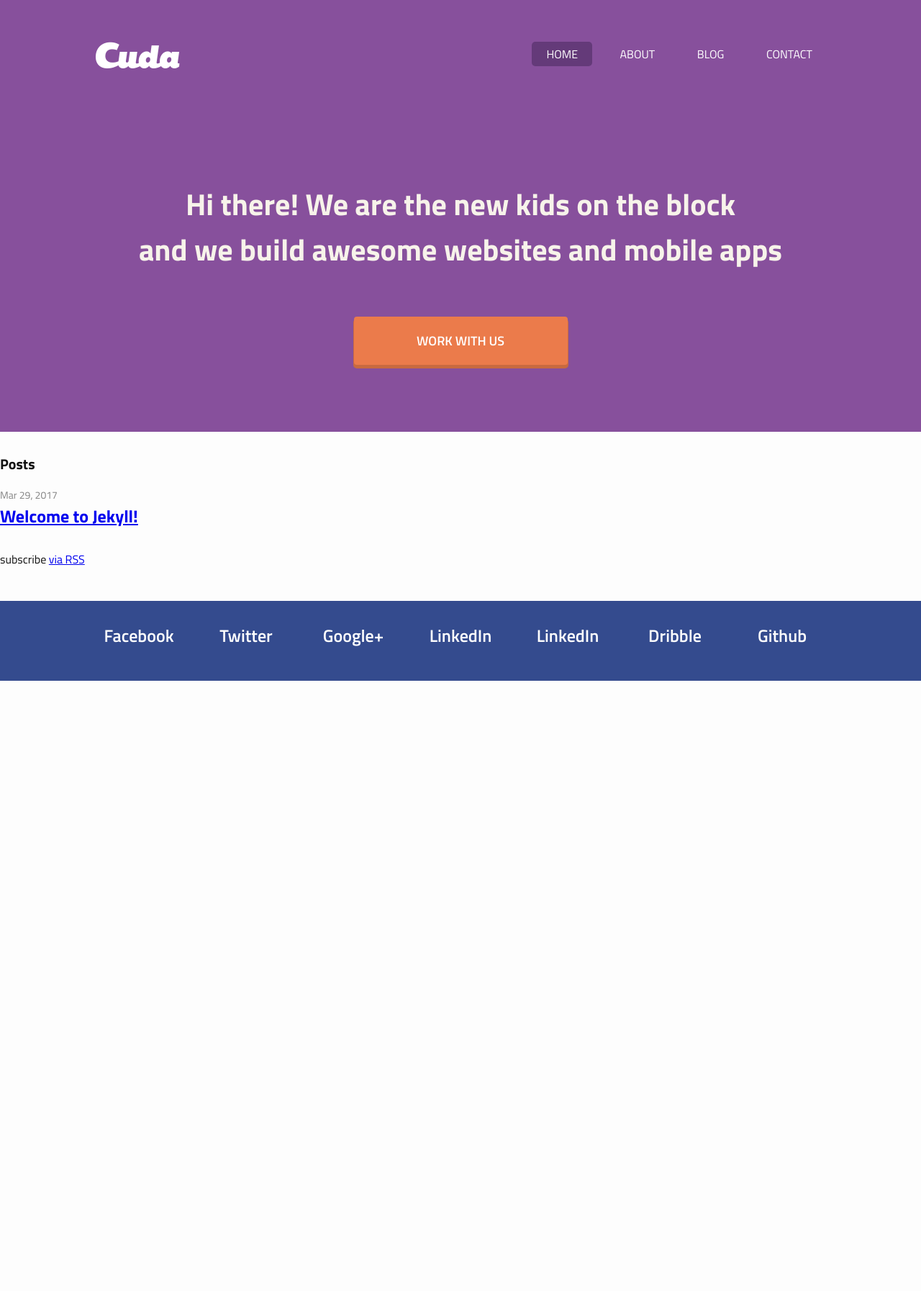
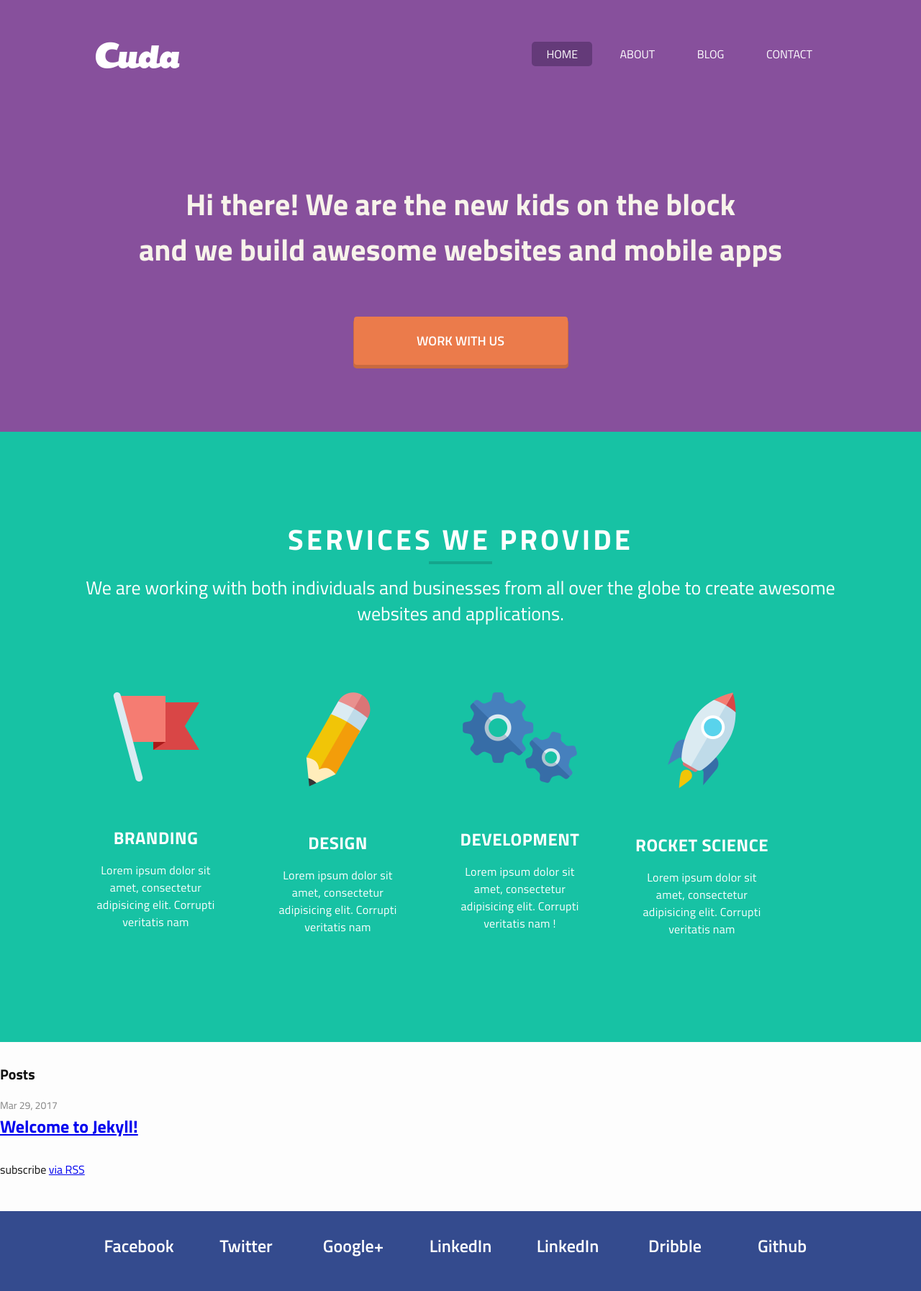
Before and after one commit to HunterJS-bit/Jekyll-, a Jekyll site: the page built from index.md, in a window 1280 px wide. Shown: the whole page at 72% size. Built offline with Jekyll 4.4.1, drawn with Linux system fonts in a browser that asks for light colours; before the commit the page ends 946 px from its top, so only the background shows below that.

Commit message:
Services section done

```diff
--- /dev/null
+++ b/_includes/out_team.html
@@ -0,0 +1 @@
+<h1>Meet our Team</h1>
--- /dev/null
+++ b/_includes/services.html
@@ -0,0 +1,61 @@
+<section id="services">
+
+	<div class="container">
+		<div class="service-heading center-verticaly">
+
+			<h2 class = "secondary-heading">Services we provide<h2>
+			<p class = "secondary description">We are working with both individuals and businesses from all over the globe to create awesome
+			websites and applications.</p>
+		</div>
+
+	<div class="our-services">
+			<div class="row center-verticaly">
+
+				<div class="service-block">
+						<div class = "center">
+							<img src="../assets/img/flag.png">
+						</div>
+
+					<h3>Branding</h3>
+					<p>Lorem ipsum dolor sit amet, consectetur adipisicing elit. Corrupti veritatis nam </p>
+				</div>
+
+				<div class="service-block">
+					<div class="center">
+						<img src="../assets/img/pen.png">
+					</div>
+
+					<h3>Design</h3>
+					<p>Lorem ipsum dolor sit amet, consectetur adipisicing elit. Corrupti veritatis nam </p>
+				</div>
+
+				<div class="service-block">
+					<div class="center">
+						<img src="../assets/img/wheels.png">
+					</div>
+
+					<h3>Development</h3>
+					<p>Lorem ipsum dolor sit amet, consectetur adipisicing elit. Corrupti veritatis nam !</p>
+				</div>
+
+				<div class="service-block">
+					<div class="center">
+						<img src="../assets/img/rocket.png">
+					</div>
+					<h3>Rocket Science</h3>
+					<p>Lorem ipsum dolor sit amet, consectetur adipisicing elit. Corrupti veritatis nam </p>
+				</div>
+
+
+
+			</div>
+
+		</div>
+
+
+	</div>
+
+
+
+
+</section>
--- a/_layouts/default.html
+++ b/_layouts/default.html
@@ -6,6 +6,8 @@
   <body>
 
     {% include header.html %}
+
+    {% include services.html %}
 
     <main class="page-content" aria-label="Content">
       <div class="wrapper">
--- a/_layouts/home.html
+++ b/_layouts/home.html
@@ -1,6 +1,9 @@
 ---
 layout: default
 ---
+
+
+
 
 <div class="home">
 
--- a/_sass/minima/_base.scss
+++ b/_sass/minima/_base.scss
@@ -30,6 +30,9 @@ Grid System
   overflow: hidden;
 }
 
+.center-verticaly{
+  text-align: center;
+}
 .center{
   display: flex;
   justify-content: center;
@@ -111,8 +114,68 @@ header .button {
 
 }
 
+/**
+  * Services
+  */
+#services{
+  background-color: #17c2a4;
+  padding:120px 30px;
+}
 
 
+
+.service-heading .secondary-heading{
+  color: #fff;
+  text-transform: uppercase;
+  font-size: 40px;
+  font-weight: 700;
+  letter-spacing: 0.1em;
+}
+
+.service-heading .secondary-heading:after{
+  content: '';
+  display: block;
+  background: #14a58c;
+  height: 4px;
+  max-width: 88px;
+  width: 100%;
+  margin: 0 auto;
+}
+
+.service-heading .secondary.description{
+  font-size: 26px;
+  color: #fff;
+  font-weight: normal;
+  line-height: 1.4;
+
+}
+
+.our-services{
+  margin-top: 80px;
+}
+
+.service-block{
+  width: 23%;
+  float: left;
+  padding:10px 30px;
+}
+
+.service-block h3{
+  margin-top: 60px;
+  color: #fff;
+  text-transform: uppercase;
+  font-weight: 700;
+  font-size: 24px;
+  letter-spacing: 0.02em;
+
+}
+.service-block p{
+  font-size: 16px;
+  line-height: 1.5;
+  font-weight: 300;
+  letter-spacing: 0.02em;
+  color: #fff;
+}
 
 
 /**
```
Also changed, not shown: _includes/header.html (+1 -6 lines), assets/img/flag.png (added), assets/img/pen.png (added), assets/img/rocket.png (added), assets/img/wheels.png (added).
